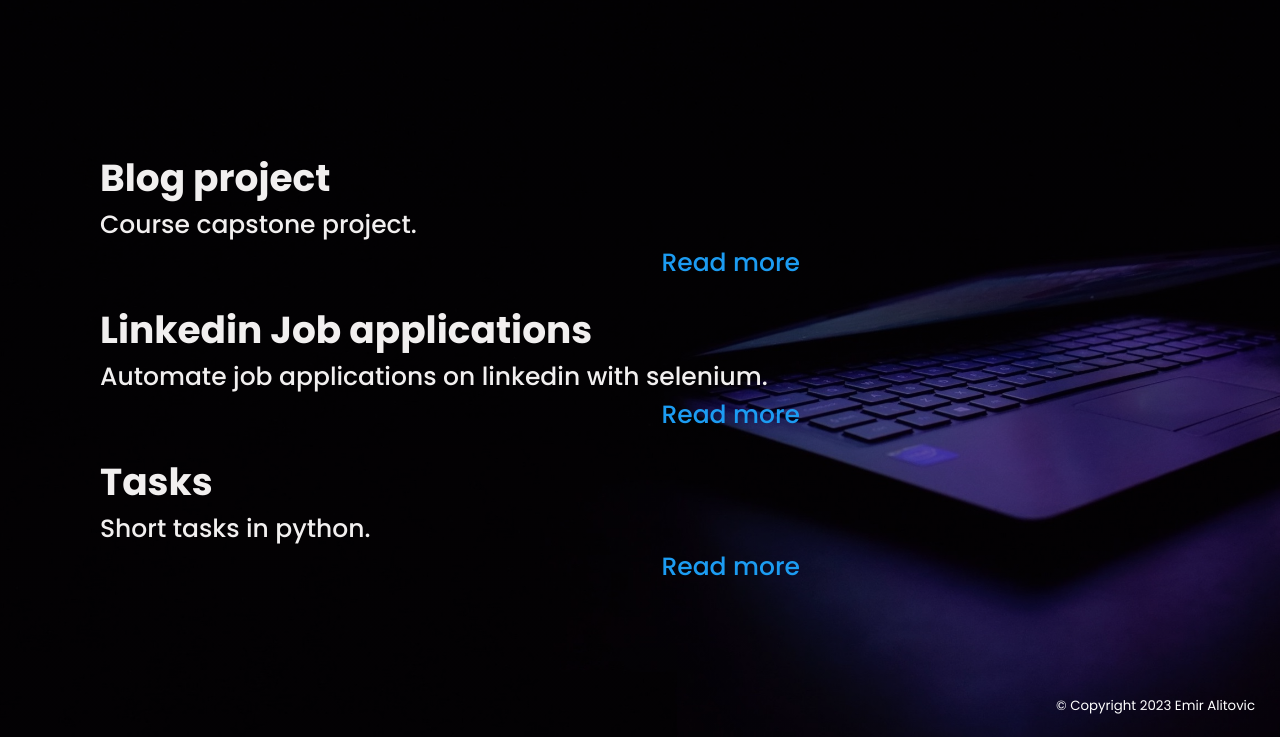
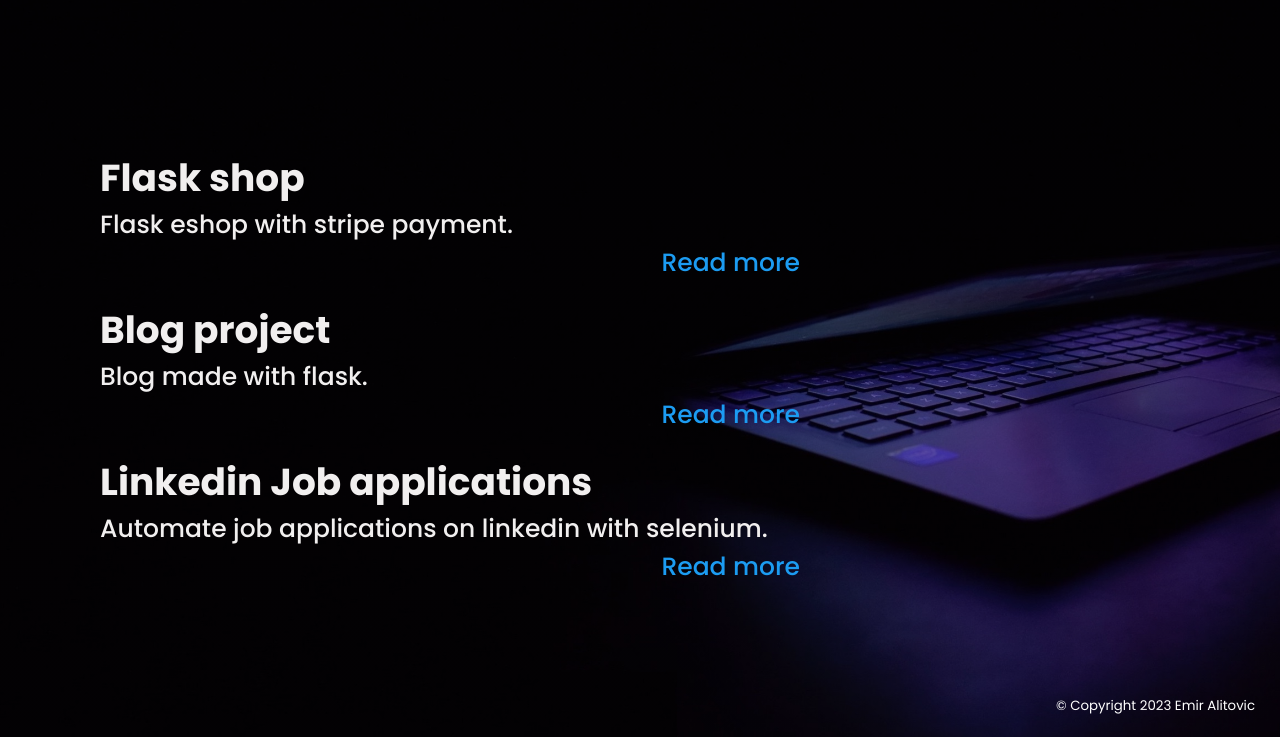
Before and after one commit to emirali101/flask_portfolio, a Flask app: page /projects in a window 1280 px wide. Shown: the part 63-800 px from the top of the page. Run offline with Flask 2, Linux system fonts and the light colour scheme.

Commit message:
Update projects.html

```diff
--- a/templates/projects.html
+++ b/templates/projects.html
@@ -2,9 +2,14 @@
 
       <div class="content">
           <div class="projects">
+          <div class="text">
+             <h2>Flask shop</h2>
+            Flask eshop with stripe payment.
+             <ul><a class="button-projects" href="https://github.com/emirali101/flask-eshop-stripe">Read more</a></ul>
+         </div>
          <div class="text">
              <h2>Blog project</h2>
-            Course capstone project.
+            Blog made with flask.
              <ul><a class="button-projects" href="https://github.com/emirali101/flask-blog">Read more</a></ul>
          </div>
           <div class="text">
@@ -12,11 +17,6 @@
             Automate job applications on linkedin with selenium.
              <ul><a class="button-projects" href="https://github.com/emirali101/short-tasks/blob/main/Linkedin%20job%20applications%20automate">Read more</a></ul>
          </div>
-          <div class="text">
-             <h2>Tasks</h2>
-            Short tasks in python.
-             <ul><a class="button-projects" href="https://github.com/emirali101/short-tasks">Read more</a></ul>
-         </div>
           </div>
       </div>
 
```
